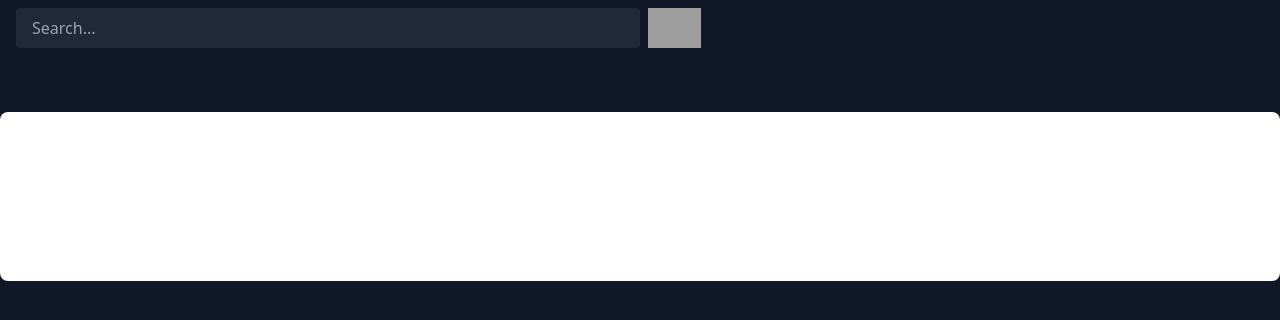
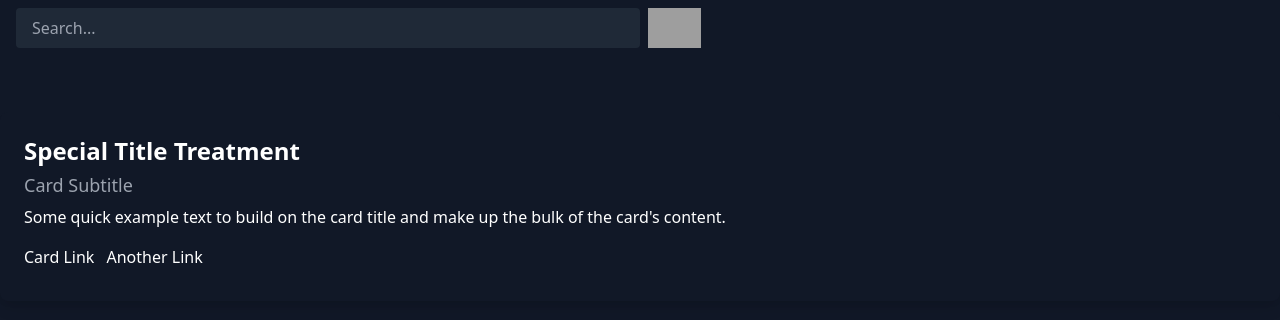
Before and after one commit to swarnikasingh/EduConnect, a website: page frontend/home.html in a window 1280 px wide. Shown: the part 136-456 px from the top of the page. Drawn offline with nearby package versions, Linux system fonts and the light colour scheme; grey boxes are pictures that could not be loaded.

Commit message:
card and preview

```diff
--- a/frontend/home.html
+++ b/frontend/home.html
@@ -43,33 +43,22 @@
 <!-- Message container -->
 <div id="messageContainer" class="container mx-auto p-4 flex justify-center"></div>
 
-<div
-  class="block max-w-[18rem] rounded-lg bg-white text-left text-surface shadow-secondary-1 dark:bg-surface-dark dark:text-black">
+<div class="block max-w-[18rem] rounded-lg bg-gray-900 text-white text-left text-base shadow-lg dark:bg-gray-800 dark:text-gray-300">
   <div class="p-6">
-    <h5 class="mb-1 text-xl font-medium leading-tight ">
-      Special title treatment
+    <h5 class="mb-2 text-2xl font-semibold leading-tight text-primary">
+      Special Title Treatment
     </h5>
-    <h6
-      class="mb-2 text-base font-medium leading-tight text-surface/75 dark:text-neutral-300">
-      Card subtitle
+    <h6 class="mb-2 text-lg font-medium leading-tight text-gray-400">
+      Card Subtitle
     </h6>
     <p class="mb-4 text-base leading-normal">
-      Some quick example text to build on the card title and make up the
-      bulk of the card's content.
+      Some quick example text to build on the card title and make up the bulk of the card's content.
     </p>
-    <a
-      type="button"
-      href="#"
-      class="pointer-events-auto me-5 inline-block cursor-pointer rounded text-base font-normal leading-normal text-primary transition duration-150 ease-in-out hover:text-primary-600 focus:text-primary-600 focus:outline-none focus:ring-0 active:text-primary-700 dark:text-primary-400">
-      Card Link
-    </a>
-    <a
-      type="button"
-      href="#"
-      class="pointer-events-auto inline-block cursor-pointer rounded text-base font-normal leading-normal text-primary transition duration-150 ease-in-out hover:text-primary-600 focus:text-primary-600 focus:outline-none focus:ring-0 active:text-primary-700 dark:text-primary-400">
-      Another Link
-    </a>
+    <a href="#" class="inline-block mb-2 mr-2 text-base font-medium leading-normal text-primary transition duration-150 ease-in-out hover:text-primary-600 focus:text-primary-600 focus:outline-none focus:ring-0 dark:text-primary-400">Card Link</a>
+    <a href="#" class="inline-block mb-2 text-base font-medium leading-normal text-primary transition duration-150 ease-in-out hover:text-primary-600 focus:text-primary-600 focus:outline-none focus:ring-0 dark:text-primary-400">Another Link</a>
   </div>
+</div>
+
 </div>
 
 
```
Also changed, not shown: frontend/home.js (added).
